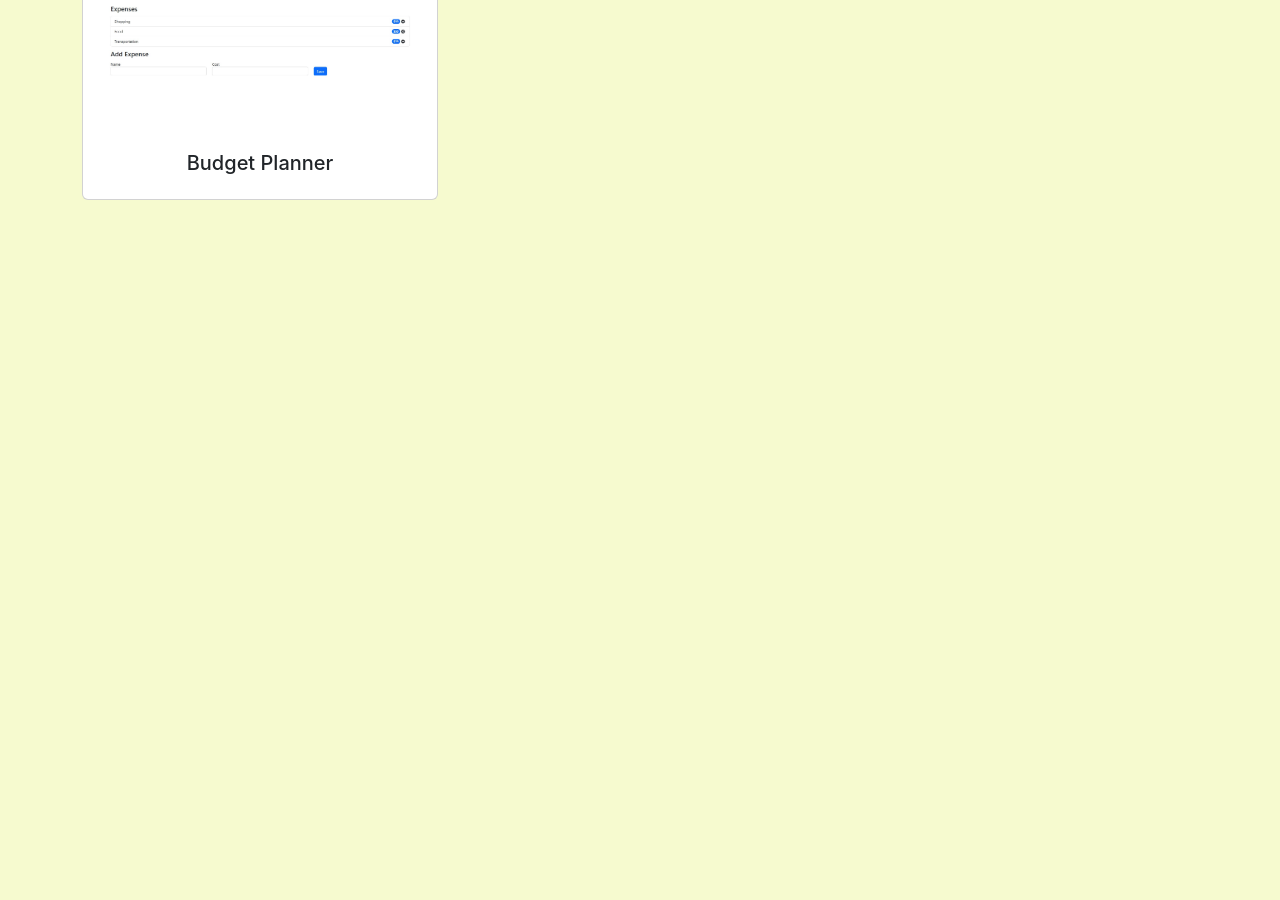
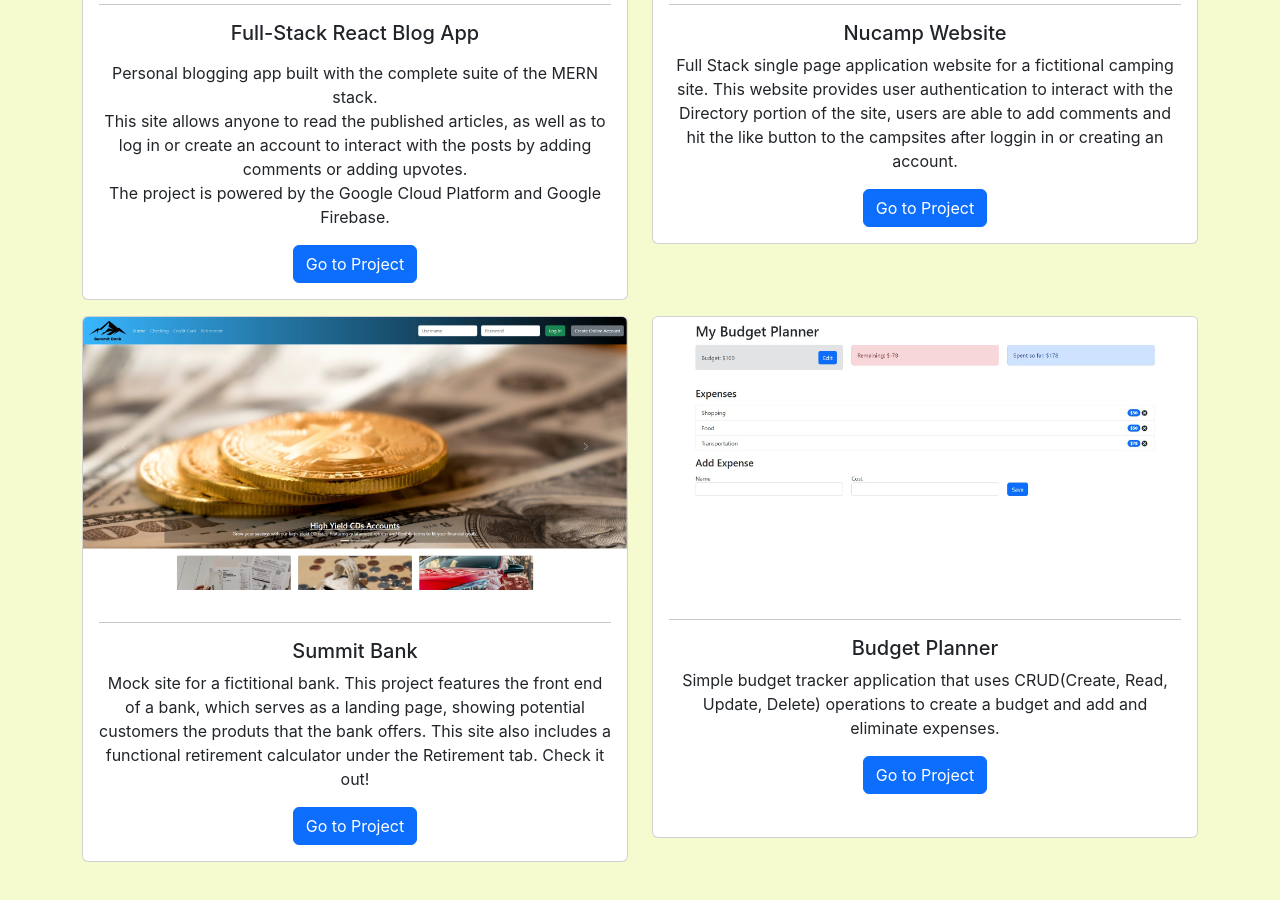
Before and after one commit to MoisesFC/portfolio-website, a React (Create React App) app: page / in a window 1280 px wide. Shown: the part 1740-2640 px from the top of the page. Before the commit the page ends 2004 px from the top, so only its background shows below. Built offline with nearby package versions, Linux system fonts and the light colour scheme; a web font is replaced by a local one.

Commit message:
all cards of projects completed

```diff
--- a/src/components/ProjectsSection.js
+++ b/src/components/ProjectsSection.js
@@ -1,5 +1,5 @@
-import React from "react";
-import { Container, Card, Row, Col } from "react-bootstrap";
+import React, { useState } from "react";
+import { Container, Card, Row, Col, Modal, Button } from "react-bootstrap";
 import nucampsiteWebsiteImg from "../img/nucampWebsiteImage.jpg";
 import blogAppWebsiteImg from "../img/blogAppWebsiteImg.jpg";
 import summitBankWebsiteImg from "../img/summitBankWebsiteImg.jpg";
@@ -7,61 +7,101 @@ import budgetPlanningWebsiteImg from "../img/budgetPlannerWebsiteImg.jpg";
 
 
 const ProjectsSection = () => {
+
+    const [showModal, setShowModal] = React.useState(false);
+
+    const openModal = () => {
+        setShowModal(true);
+    };
+
+    const closeModal = () => {
+        setShowModal(false);
+    };
+
     return (
         <Container className="pt-5 pb-5">
+
             <h1>Projects</h1>
             <hr />
             <Row>
-                <Col xs={12} md={6} lg={4} className="pb-3">
+                <Col xs={12} md={6} className="pb-3">
                     <Card>
                         <a href="https://react-blog-a5f95.ue.r.appspot.com/" target="_blank" rel="noopener noreferrer">
-                            <Card.Img src={nucampsiteWebsiteImg} alt="nucampsite website thumbnail" />
+                            <Card.Img src={blogAppWebsiteImg} alt="nucampsite website thumbnail" />
                         </a>
-                        <Card.Body>
-                            <Card.Title>Full Stack React Blog App</Card.Title>
-                            <Card.Text>
-
+                        <Card.Body style={{minHeight: "250px"}}>
+                            <hr />
+                            <Card.Title>Full-Stack React Blog App</Card.Title>
+                            <Card.Text className="pt-2">
+                                Personal blogging app built with the complete suite of the MERN stack.<br/>
+                                This site allows anyone to read the published articles, as well as to log in or create an account to interact with the posts by adding comments or adding upvotes.
+                                <br/>The project is powered by the Google Cloud Platform and Google Firebase.
                             </Card.Text>
+                            <a href="https://react-blog-a5f95.ue.r.appspot.com/" target="_blank" rel="noopener noreferrer"><Button >Go to Project</Button></a>
                         </Card.Body>
                     </Card>
                 </Col>
-                <Col xs={12} md={6} lg={4}  className="pb-3">
+                <Col xs={12} md={6} className="pb-3">
                     <Card>
                         <a href="https://react-deploy-test-383704.web.app/" target="_blank" rel="noopener noreferrer">
-                            <Card.Img src={blogAppWebsiteImg} alt="nucampsite website thumbnail" />
+                            <Card.Img src={nucampsiteWebsiteImg} alt="nucampsite website thumbnail" />
                         </a>
-                        <Card.Body>
-                            <Card.Title>Full Stack React Blog App</Card.Title>
+                        <Card.Body style={{minHeight: "250px"}}>
+                            <hr />
+                            <Card.Title>Nucamp Website</Card.Title>
                             <Card.Text>
-
+                                Full Stack single page application website for a fictitional camping site. This website provides user authentication to interact with the Directory portion of the site, users are able to add comments and hit the like button to the campsites after loggin in or creating an account.
                             </Card.Text>
+                            <a href="https://react-deploy-test-383704.web.app/" target="_blank" rel="noopener noreferrer"><Button >Go to Project</Button></a>
                         </Card.Body>
                     </Card>
                 </Col>
 
-                <Col xs={12} md={6} lg={4}  className="pb-3">
+                <Col xs={12} md={6} className="pb-3">
                     <Card>
-                        <a href="https://summit-bank-a5b6f.web.app/"><Card.Img src={summitBankWebsiteImg} alt="nucampsite website thumbnail" /></a>
-                        <Card.Body>
+                        <a href="#" onClick={openModal}><Card.Img src={summitBankWebsiteImg} alt="nucampsite website thumbnail" /></a>
+                        <Card.Body style={{minHeight: "250px"}}>
+                            <hr />
                             <Card.Title>Summit Bank</Card.Title>
                             <Card.Text>
-
+                                Mock site for a fictitional bank. This project features the front end of a bank, which serves as a landing page, showing potential customers the produts that the bank offers. This site also includes a functional retirement calculator under the Retirement tab. Check it out!
                             </Card.Text>
+                            <a href="#" onClick={openModal}><Button >Go to Project</Button></a>
                         </Card.Body>
                     </Card>
                 </Col>
-                <Col xs={12} md={6} lg={4}  className="pb-3">
+                <Col xs={12} md={6} className="pb-3">
                     <Card>
-                        <a href="https://budget-tracker-afeab.web.app/"><Card.Img src={budgetPlanningWebsiteImg} alt="nucampsite website thumbnail" /></a>
-                        <Card.Body>
+                        <a href="https://budget-tracker-afeab.web.app/" target="_blank" rel="noopener noreferrer"><Card.Img src={budgetPlanningWebsiteImg} alt="nucampsite website thumbnail" /></a>
+                        <Card.Body style={{minHeight: "250px"}}>
+                            <hr />
                             <Card.Title>Budget Planner</Card.Title>
                             <Card.Text>
-
+                                Simple budget tracker application that uses CRUD(Create, Read, Update, Delete) operations to create a budget and add and eliminate expenses.
                             </Card.Text>
+                            <a href="https://budget-tracker-afeab.web.app/" target="_blank" rel="noopener noreferrer"><Button >Go to Project</Button></a>
                         </Card.Body>
                     </Card>
                 </Col>
             </Row>
+            <Modal show={showModal} onHide={closeModal}>
+                <Modal.Header closeButton>
+                    <Modal.Title>Heads Up!</Modal.Title>
+                </Modal.Header>
+                <Modal.Body>
+                    The following project is so awesome that it got flagged by Google.
+                    I assume this has to do with the fact that this is a mock website for a fake bank, making them think that this is a phishing site.
+                    To view this project, click on the Details button and then click on the visit this unsafe site link. I am currently working with Google to have the flag removed.
+                    <br/>
+                    If you do not feel safe visiting the website, click <a href="google.com">here</a> to view some screenshots instead.
+                </Modal.Body>
+                <Modal.Footer>
+                <a href="https://summit-bank-a5b6f.web.app" target="_blank" rel="noopener noreferrer"><Button variant="primary" onClick={closeModal}>
+                        Go to the Website
+                    </Button>
+                    </a>
+                </Modal.Footer>
+            </Modal>
         </Container>
     )
 };
```
